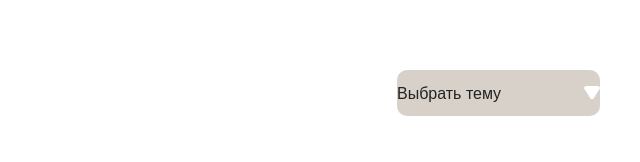
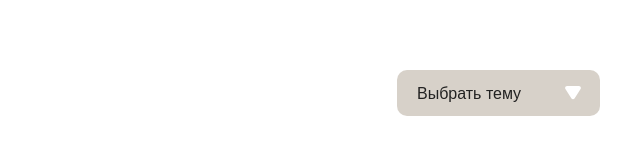
Before and after one commit to elrate99/portfolio, a plain HTML site: page index.html in a window 1280 px wide. Shown: the part 596-758 px from the top of the page, 640-1280 px from the left. Drawn offline with nearby package versions, Linux system fonts and the light colour scheme; a web font is replaced by a local one.

Commit message:
Update styles.css

```diff
--- a/css/styles.css
+++ b/css/styles.css
@@ -101,11 +101,12 @@ h2 {
     width: 12.6875rem;
     height: 2.875rem;
     background-color: #D7D1C9;
+    padding-left: 1.25rem;
     border: none;
     appearance: none;
     overflow: hidden;
     background-image: url(../img/option-arrow.svg);
-    background-position: right;
+    background-position: 90%;
     background-repeat: no-repeat;
 }
 
```
